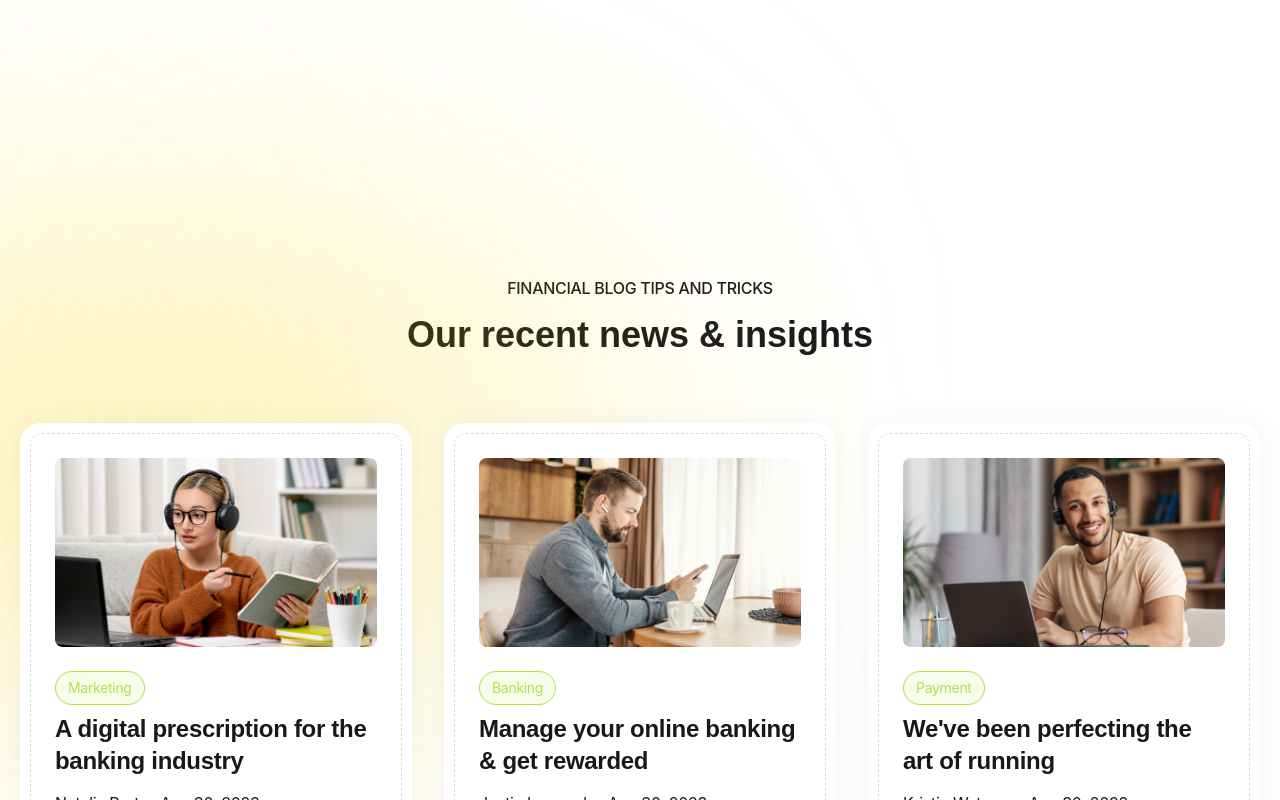
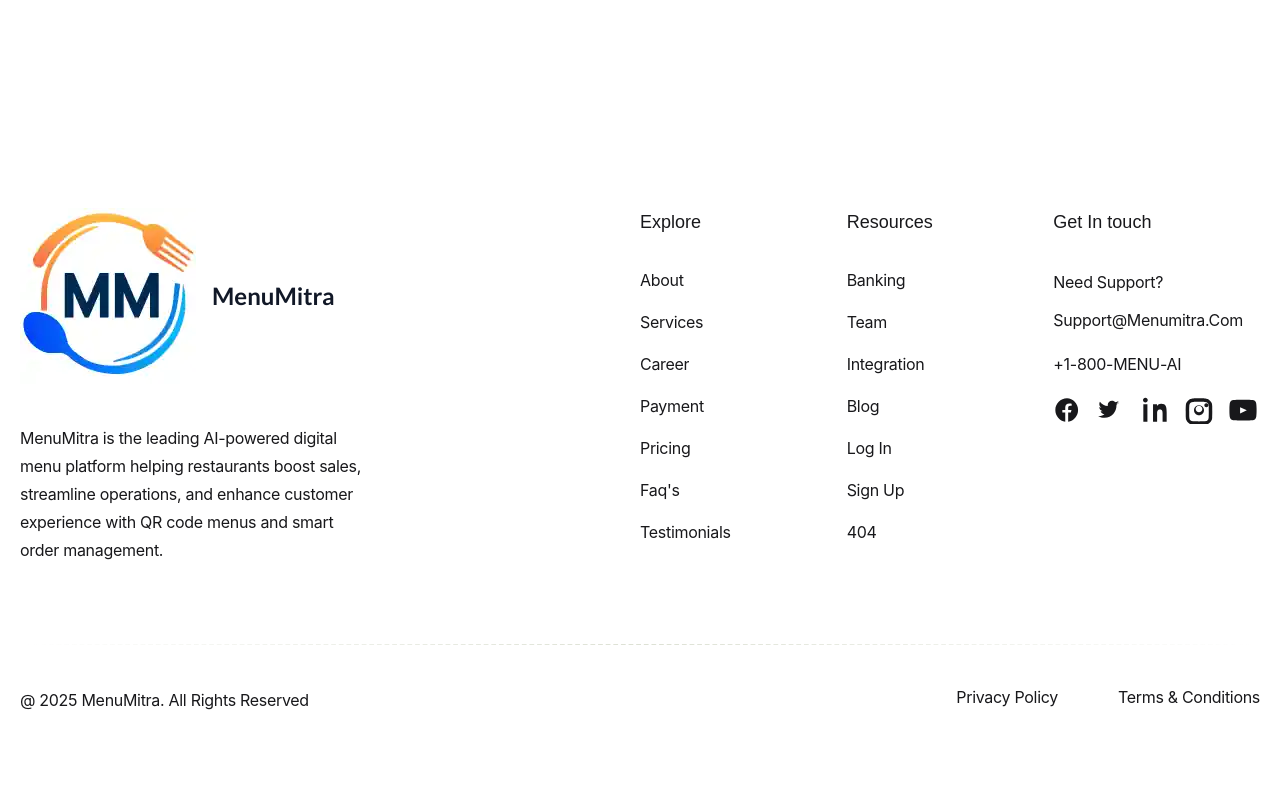
Before and after one commit to Shekru-Labs-India/menumitra_website, a Next.js app: page / in a window 1280 px wide. Shown: the part 7040-7840 px from the top of the page. After the commit the page ends 7795 px from the top, so only its background shows below. Built offline with nearby package versions, Linux system fonts and the light colour scheme.

Commit message:
feat: Comment out BlogSection in Home component for future updates
- Temporarily disable BlogSection to streamline the Home page layout.
- Prepare for potential content revisions or enhancements in upcoming commits.

```diff
--- a/src/app/page.tsx
+++ b/src/app/page.tsx
@@ -19,7 +19,7 @@ export default function Home() {
       <SolutionSection />
       <CoreFeaturesSection />
       <TestimonialsSection />
-      <BlogSection />
+      {/* <BlogSection /> */}
       <FooterSection />
     </div>
   );
```
